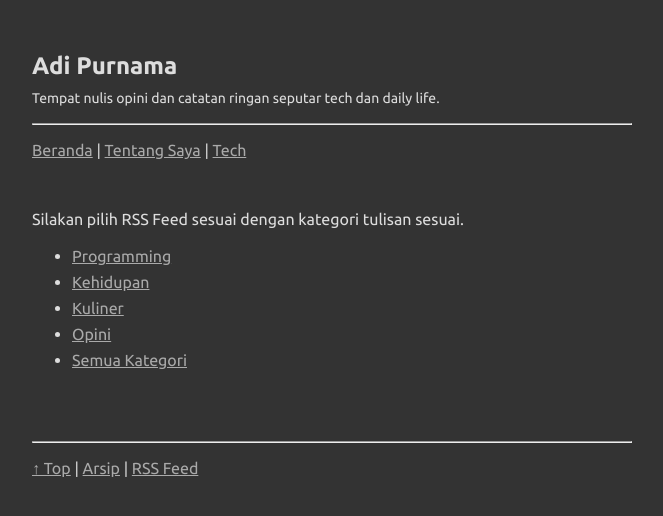
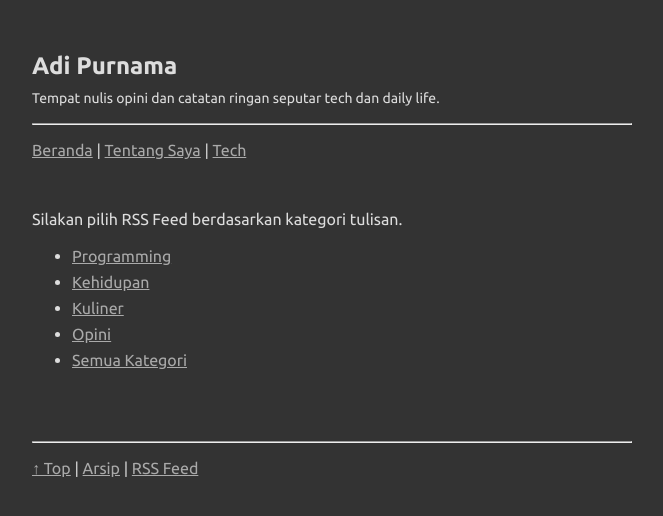
Before and after one commit to adiprnm/journal, a Jekyll site: the page built from rss-feed.md, in a window 1280 px wide. Shown: the top 516 px of the page, without its empty margins (308-971 px from the left). Built offline with Jekyll 4.4.1, drawn with Linux system fonts in a browser that asks for light colours.

Commit message:
fix rss feed copywriting and go to top

```diff
--- a/_layouts/default.html
+++ b/_layouts/default.html
@@ -16,7 +16,7 @@
     </style>
   </head>
   <body>
-    <div class="container body-wrapper" id="top">
+    <div class="container body-wrapper">
       <section>
         <h1 class="site-title">{{ site.title | default: "Adi Purnama" }}</h1>
         <p class="site-description">{{ site.description | default: "a personal blog." }}</p>
@@ -33,7 +33,7 @@
   <footer class="container footer-nav-wrapper">
     <hr />
     <nav>
-      <a href="#top">↑ Top</a> | <a href="/arsip">Arsip</a> | <a href="/rss-feed">RSS Feed</a>
+      <a href="#">↑ Top</a> | <a href="/arsip">Arsip</a> | <a href="/rss-feed">RSS Feed</a>
     </nav>
   </footer>
 </html>
--- a/_layouts/post.html
+++ b/_layouts/post.html
@@ -57,7 +57,7 @@
   <footer class="container footer-nav-wrapper">
     <hr />
     <nav>
-      <a href="#top">↑ Top</a> | <a href="#">RSS Feed</a>
+      <a href="#">↑ Top</a> | <a href="/rss-feed">RSS Feed</a>
     </nav>
   </footer>
 </html>
--- a/rss-feed.md
+++ b/rss-feed.md
@@ -4,7 +4,7 @@ title: RSS Feed
 permalink: /rss-feed
 ---
 
-Silakan pilih RSS Feed sesuai dengan kategori tulisan sesuai.
+Silakan pilih RSS Feed berdasarkan kategori tulisan.
 
 - [Programming](/feed/programming.xml)
 - [Kehidupan](/feed/kehidupan.xml)
```
